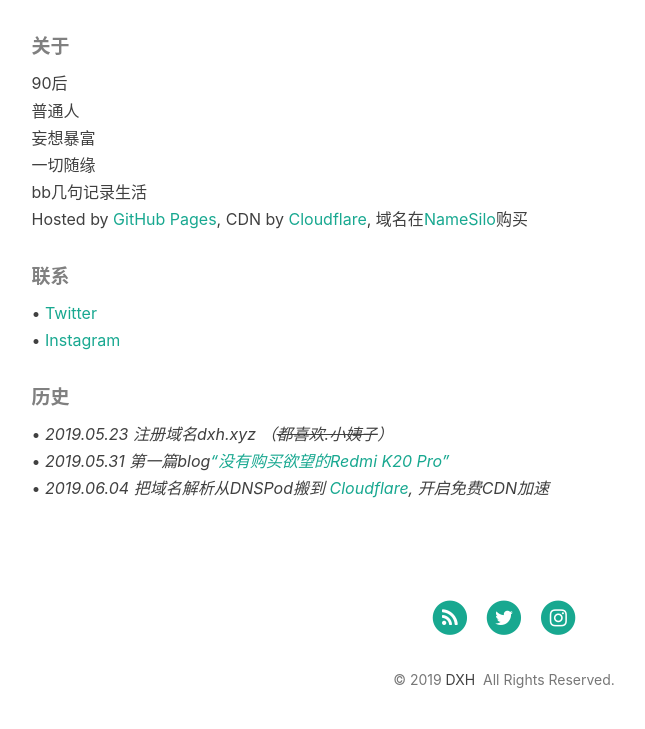
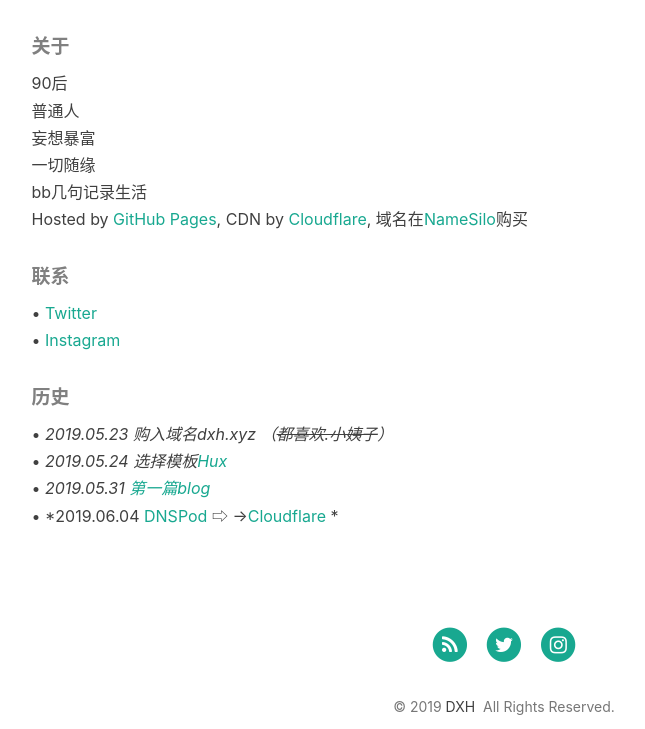
Before and after one commit to Devinteng/blog2, a Jekyll site: the page built from about.html, in a window 1280 px wide, cut to the strip 614-1343 px from the top of the page. Shown: the whole strip, without its empty margins (136-781 px from the left). Built offline with Jekyll 4.4.1, drawn with Linux system fonts in a browser that asks for light colours; nearby versions of some CDN libraries; comment, search, counter and statistics services are not loaded; before the commit the page ends 1315 px from its top, so only the background shows below that.

Commit message:
Update zh.md

```diff
--- a/_includes/about/zh.md
+++ b/_includes/about/zh.md
@@ -15,7 +15,8 @@ Hosted by [GitHub Pages](https://pages.github.com/), CDN by [Cloudflare](https:/
  • [Instagram](https://www.instagram.com/caiwoshiwho)
  <br/>
 ##### 历史
-• *2019.05.23 注册域名dxh.xyz （~~都喜欢.小姨子~~）*
-• *2019.05.31 第一篇blog[“没有购买欲望的Redmi K20 Pro”](https://dxh.xyz/2019/05/31/Redmi-K20-pro/)*
-• *2019.06.04 把域名解析从DNSPod搬到<a href="https://www.cloudflare.com/"> Cloudflare</a>, 开启免费CDN加速*
+• *2019.05.23 购入域名dxh.xyz （~~都喜欢.小姨子~~）*
+• *2019.05.24 选择模板[Hux](https://github.com/Huxpro/huxpro.github.io)*
+• *2019.05.31 [第一篇blog](https://dxh.xyz/2019/05/31/Redmi-K20-pro/)*
+• *2019.06.04 [DNSPod](https://www.dnspod.cn) ⇨ →[Cloudflare](https://www.cloudflare.com/) *
  <br/>
```
